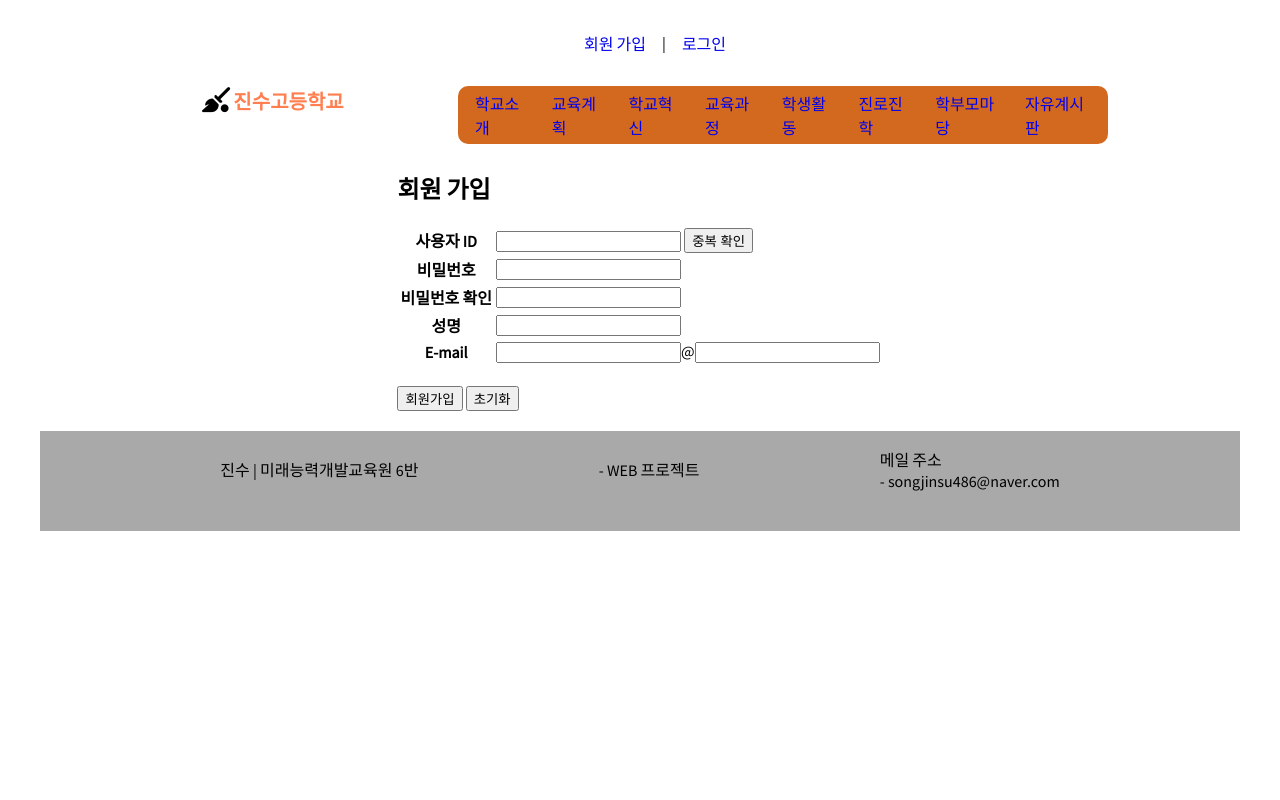
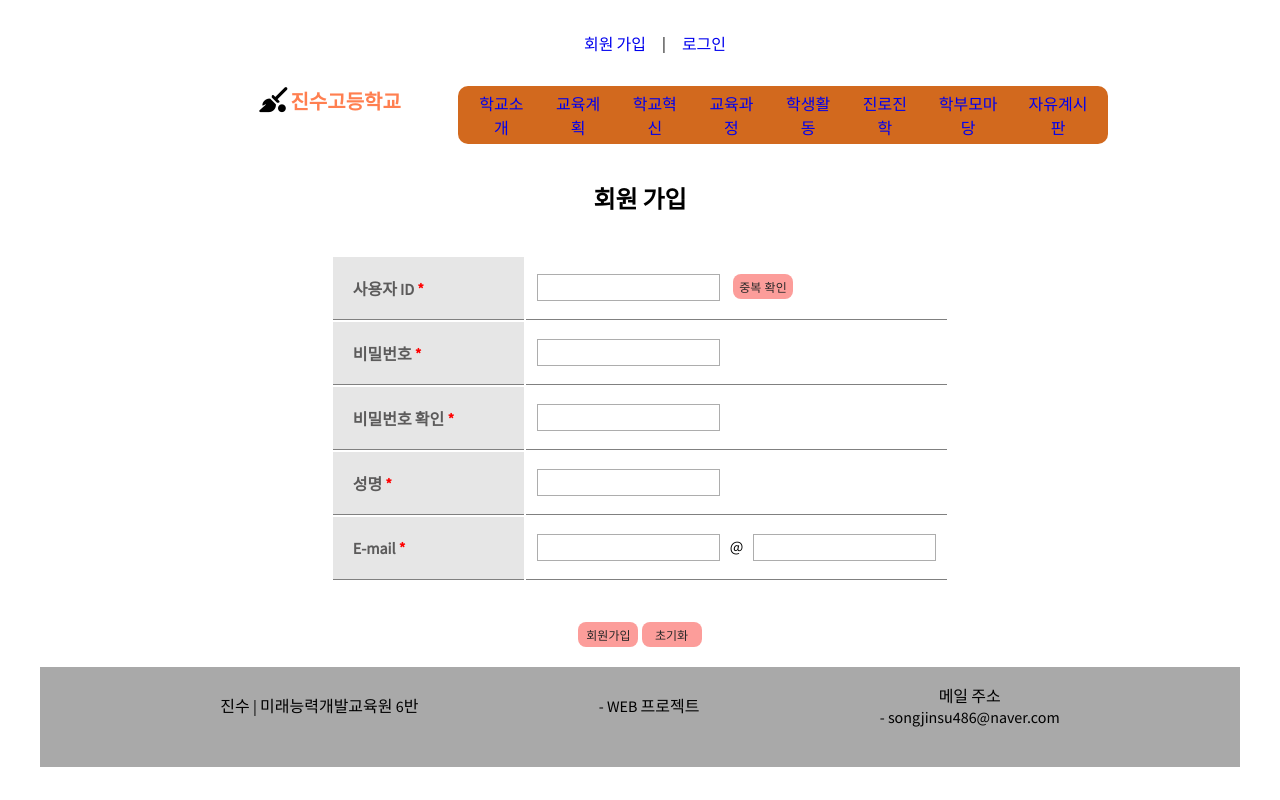
Before and after one commit to jinsu-song/project_highschool, a PHP site: page /register/register_form.php in a window 1280 px wide. Run offline with PHP 8.4, Linux system fonts and the light colour scheme; some libraries are stand-ins or nearby versions.

```diff
--- a/common/main.php
+++ b/common/main.php
@@ -1,6 +1,5 @@
 <?php include_once $_SERVER['DOCUMENT_ROOT']."/project_highschool/common/main_img_bar.php";?>
 
-<?php include_once $_SERVER['DOCUMENT_ROOT']."/project_highschool/common/db/db_conn.php";?>
 <div class="main_content">
 
 	<div class="notice">
@@ -23,6 +22,7 @@
 		<ul>
 			<!-- 최근 게시 글 DB에서 불러오기 -->
             <?php
+            include_once $_SERVER['DOCUMENT_ROOT']."/project_highschool/common/db/db_conn.php";
 
                 $sql = "select * from notice_highschool order by num desc limit 5";
                 $result = mysqli_query($con, $sql);
@@ -68,6 +68,7 @@
         <hr>
 		<ul>
             <?php
+            include_once $_SERVER['DOCUMENT_ROOT']."/project_highschool/common/db/db_conn.php";
 
                 $sql = "select * from notice_home order by num desc limit 5";
                 $result = mysqli_query($con, $sql);
--- a/login/login.php
+++ b/login/login.php
@@ -3,6 +3,7 @@
 <head>
     <?php include_once $_SERVER['DOCUMENT_ROOT']."/project_highschool/common/head.php";?>
     <script src="http://<?=$_SERVER['HTTP_HOST']?>/project_highschool/login/js/login.js"></script>
+    <link rel="stylesheet" href="http://<?=$_SERVER["HTTP_HOST"]?>/project_highschool/login/login.css">
 </head>
 <body>
     <header>
--- a/register/register.css
+++ b/register/register.css
@@ -0,0 +1,102 @@
+#main_content {
+    display: flex;
+    justify-content: center;
+  }
+
+  #join_box h2 {
+    margin-top: 30px;
+    text-align: center;
+  }
+
+  div #join_box {
+    width: 880px;
+    text-align: left;
+  }
+
+  table {
+    margin: 20px auto;
+  }
+
+  #second_text {
+    margin: 30px 0;
+  }
+
+  table td {
+    height: 60px;
+    /*width: 700px;*/
+    border-bottom: 1px solid gray;
+    text-align: start;
+  }
+
+  th {
+    padding-left: 20px;
+    width: 170px;
+    text-align: start;
+    background-color: rgb(230, 230, 230);
+    border-bottom: 1px solid gray;
+    color: rgb(92, 91, 91);
+  }
+
+  #first_text {
+    font-size: x-large;
+    font-weight: bolder;
+  }
+
+  th::after {
+    content: " *";
+    color: red;
+  }
+
+  .bold_text {
+    display: inline;
+  }
+
+  #color_text {
+    display: inline;
+    color: royalblue;
+  }
+
+  .addr {
+    width: 500px;
+  }
+
+  .phone {
+    width: 70px;
+  }
+
+  div {
+    width: auto;
+    text-align: center;
+  }
+
+  input[type="text"],
+  input[type="password"] {
+    height: 23px;
+    border: 1px solid rgb(173, 173, 173);
+    margin: 0 10px;
+  }
+
+  input[type="button"],
+  input[type="submit"] {
+    background-color: #fc9d9a;
+    color: #282828;
+    font-size: 12px;
+    width: 60px;
+    text-align: center;
+    display: inline-block;
+    padding: 4px;
+    cursor: pointer;
+    border-radius: 8px;
+    border: none;
+  }
+  input[type="submit"] {
+    margin-bottom: 30px;
+  }
+  #btn {
+    width: 90px;
+  }
+  form{
+      display: flex;
+      flex-direction: column;
+      align-items: center;
+  }
--- a/register/register_form.php
+++ b/register/register_form.php
@@ -2,6 +2,7 @@
 <html>
 	<head>
         <?php include_once $_SERVER['DOCUMENT_ROOT']."/project_highschool/common/head.php";?>
+		<link rel="stylesheet" href="http://<?=$_SERVER["HTTP_HOST"]?>/project_highschool/register/register.css">
         <script src="./js/register.js"></script>
 	</head>
 	<body>
```
Also changed, not shown: login/login.css (+25 -0 lines), register/register_delete.php (+14 -0 lines), register/register_delete_form.php (+37 -0 lines).
